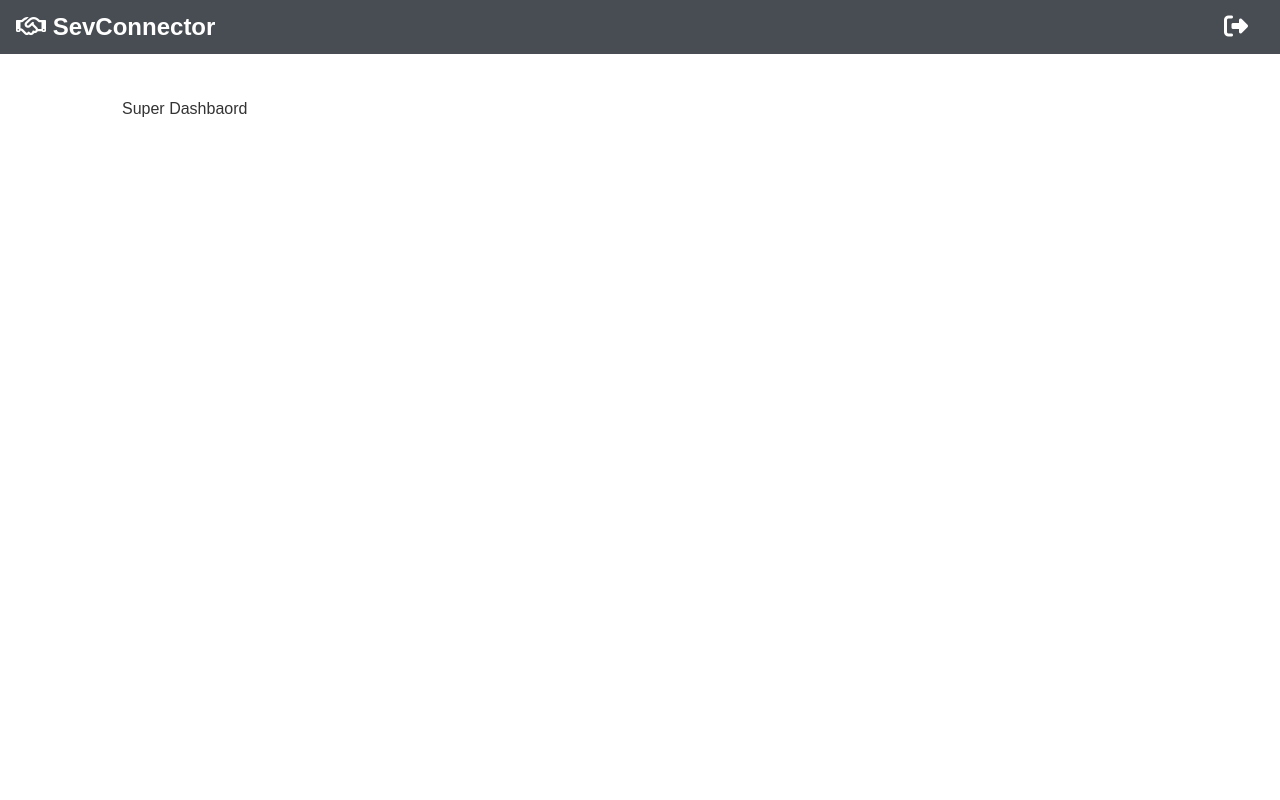
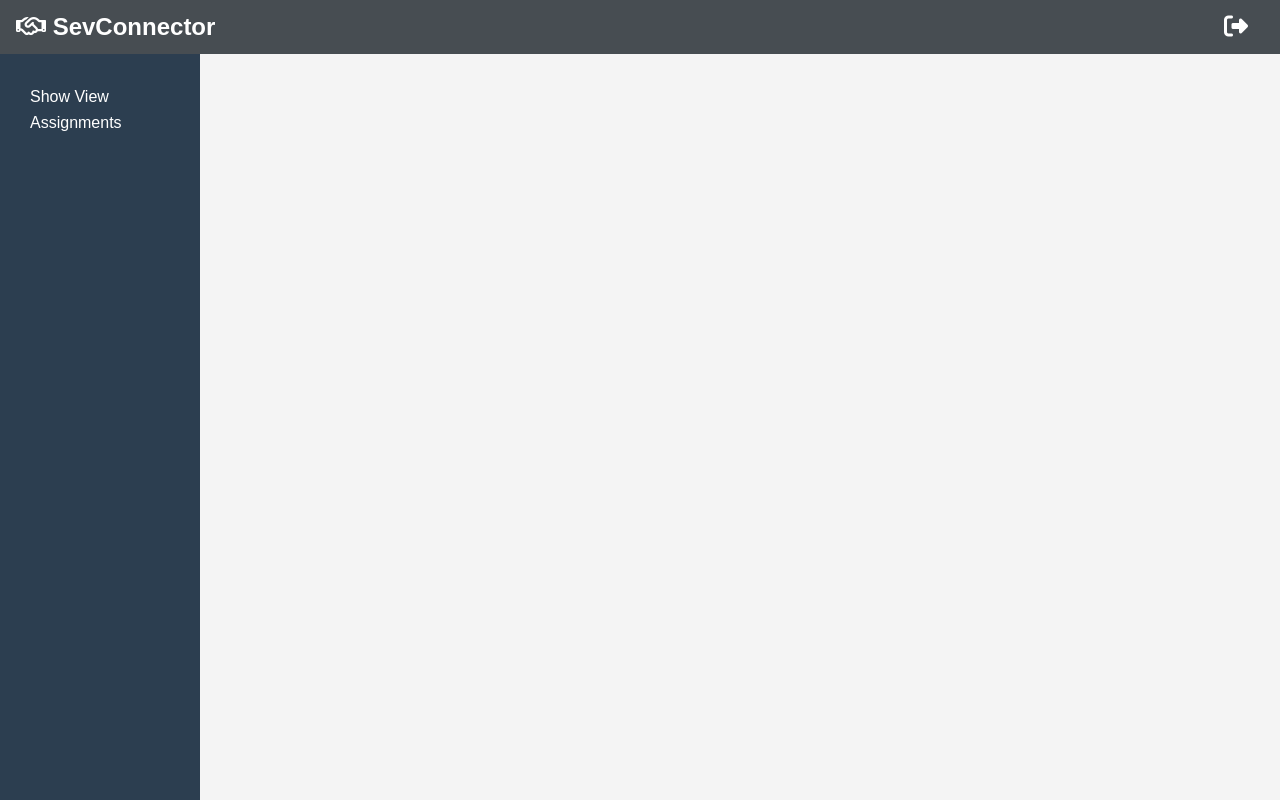
Before and after one commit to djahern-max/sevconnector_step1, a React (Create React App) app in the folder frontend/: page /SuperDashboard in a window 1280 px wide. Built offline with nearby package versions, Linux system fonts and the light colour scheme; no server answers.

Commit message:
got SuperDashboard styled and showing View Assignments

```diff
--- a/frontend/src/App.css
+++ b/frontend/src/App.css
@@ -743,7 +743,7 @@ button {
 
 /* Margin Utility Classes */
 .mt-5 {
-  margin-top: 3.5rem; /* Adjust the value as needed */
+  margin-top: 4rem; /* Adjust the value as needed */
 }
 
 /* Each form field (paragraph + select) */
@@ -892,7 +892,7 @@ button {
   }
 
   .mt-5 {
-    margin-top: 3.5rem; /* Adjust the value as needed */
+    margin-top: 4rem; /* Adjust the value as needed */
   }
 
   .form-label {
@@ -914,7 +914,7 @@ button {
   }
 
   .mt-5 {
-    margin-top: 3.5rem; /* Adjust the value as needed */
+    margin-top: 4rem; /* Adjust the value as needed */
   }
 
   .form-label {
--- a/frontend/src/components/dashboards/OfficeDashboard.module.css
+++ b/frontend/src/components/dashboards/OfficeDashboard.module.css
@@ -77,6 +77,14 @@
   box-shadow: 0 2px 4px rgba(0, 0, 0, 0.1);
 }
 
+/*SuperDashboard CSS*/
+
+.content {
+  flex: 1;
+  padding: 1rem;
+  overflow-y: auto; /* Allows scrolling if content overflows */
+}
+
 /* Media queries for responsiveness */
 @media (max-width: 768px) {
   .officeDashboardContainer {
--- a/frontend/src/components/dashboards/SuperDashboard.js
+++ b/frontend/src/components/dashboards/SuperDashboard.js
@@ -1,8 +1,52 @@
-import React from "react";
-import "../../App.css";
+import React, { useState, useEffect } from "react";
+import ViewAssignments from "../assignments/ViewAssignments";
+import styles from "./OfficeDashboard.module.css";
+import axios from "axios";
 
 const SuperDashboard = () => {
-  return <div className="container">Super Dashbaord</div>;
+  const [isViewAssignmentsVisible, setViewAssignmentsVisible] = useState(false);
+  const [assignments, setAssignments] = useState([]);
+  const companyCode = "SEV"; // Replace this with the actual company code if it's dynamic
+
+  const fetchAssignments = async () => {
+    try {
+      const response = await axios.get("/api/driverAssignments/assignments", {
+        params: { company_code: companyCode },
+      });
+      setAssignments(response.data);
+    } catch (error) {
+      console.error("Error fetching assignments:", error);
+    }
+  };
+
+  useEffect(() => {
+    fetchAssignments();
+  }, [companyCode]);
+
+  const toggleViewAssignments = () => {
+    setViewAssignmentsVisible(!isViewAssignmentsVisible);
+  };
+
+  return (
+    <>
+      <div className={styles.officeDashboardContainer}>
+        <div className={styles.sidebar}>
+          <button className={styles.menuItem} onClick={toggleViewAssignments}>
+            {isViewAssignmentsVisible ? "Hide" : "Show"} View Assignments
+          </button>
+        </div>
+        <div className={styles.mainContent}>
+          {isViewAssignmentsVisible && (
+            <ViewAssignments
+              companyCode={companyCode}
+              assignments={assignments}
+              onDeleteAssignment={fetchAssignments}
+            />
+          )}
+        </div>
+      </div>
+    </>
+  );
 };
 
 export default SuperDashboard;
```
